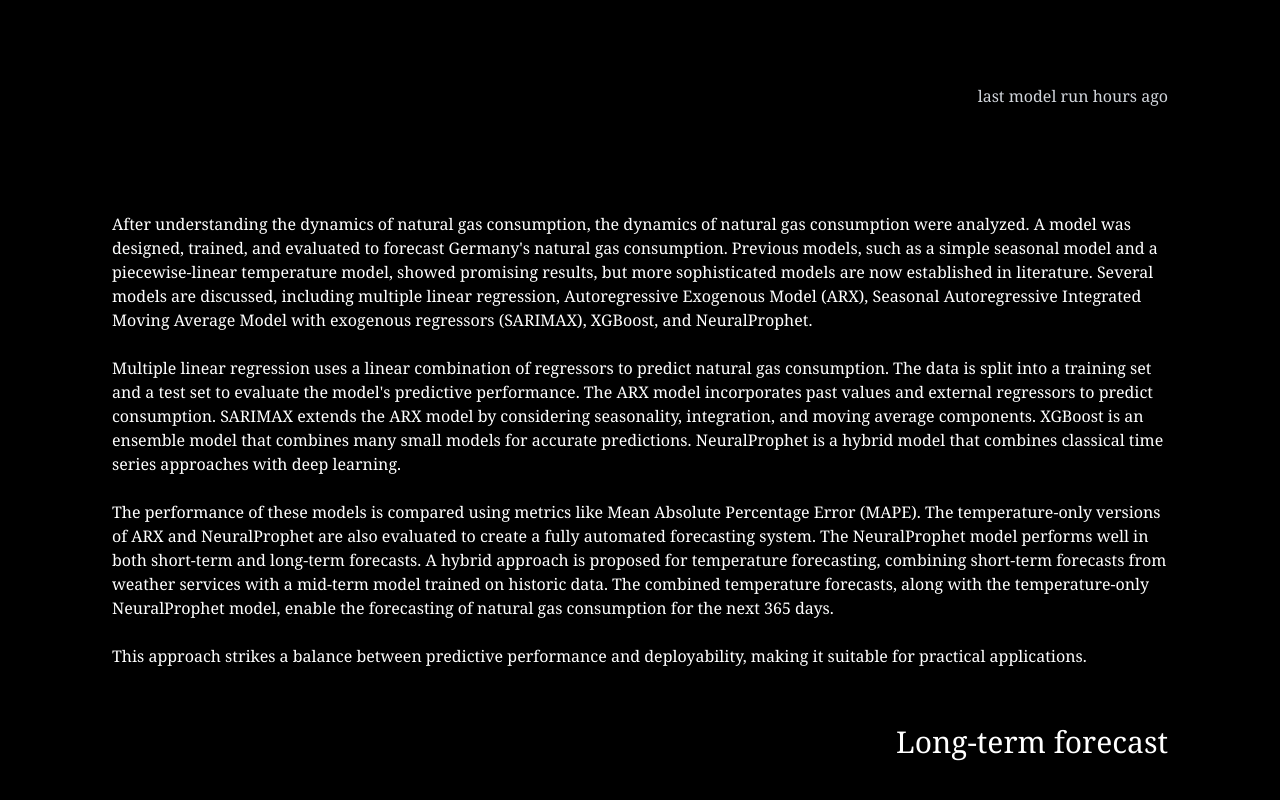
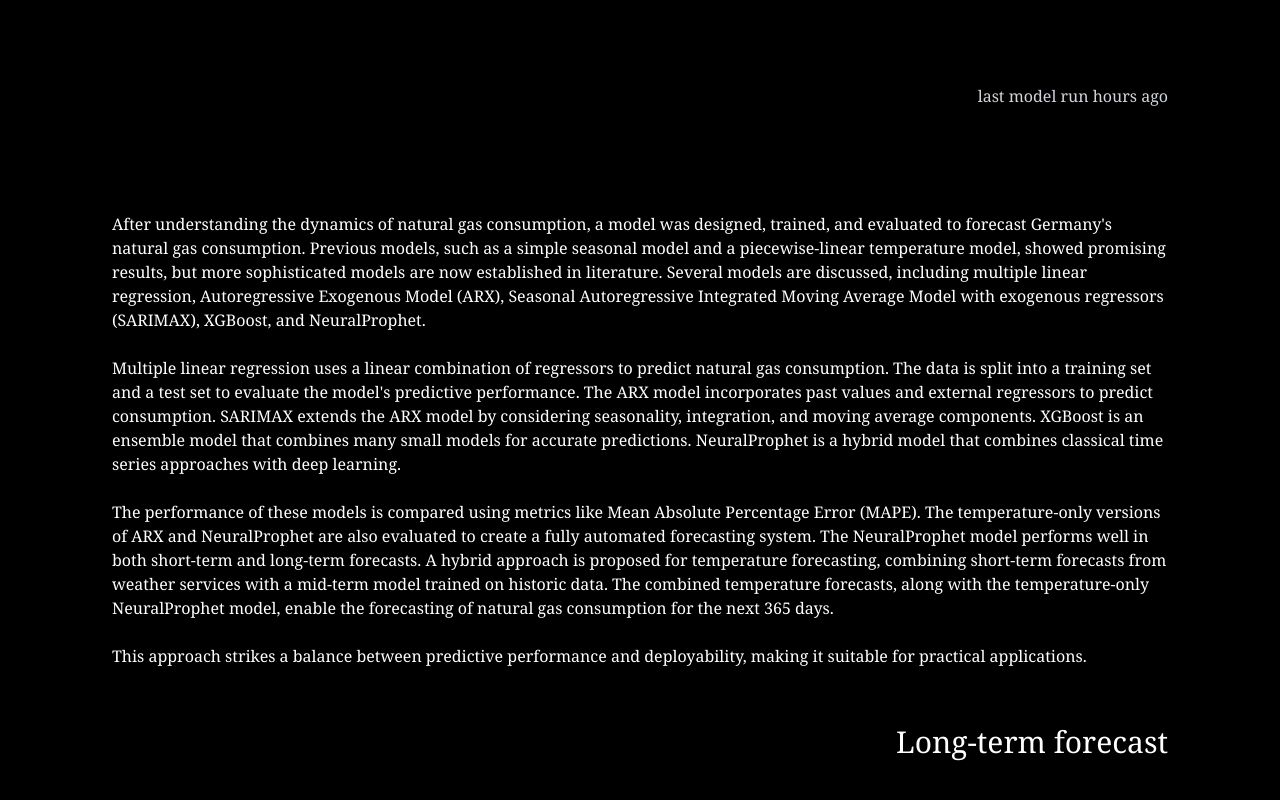
Before and after one commit to f-linus/natural_gas_consumption_modelling_frontend, a Next.js app: page / in a window 1280 px wide. Shown: the part 3824-4624 px from the top of the page. Built offline with nearby package versions, Linux system fonts and the light colour scheme; no server answers.

Commit message:
Fix typo

```diff
--- a/components/NaturalGasConsumptionModelling.tsx
+++ b/components/NaturalGasConsumptionModelling.tsx
@@ -119,7 +119,7 @@ export const NaturalGasConsumptionModelling = () => {
 
       <p>
         {
-          "After understanding the dynamics of natural gas consumption, the dynamics of natural gas consumption were analyzed. A model was designed, trained, and evaluated to forecast Germany's natural gas consumption. Previous models, such as a simple seasonal model and a piecewise-linear temperature model, showed promising results, but more sophisticated models are now established in literature. Several models are discussed, including multiple linear regression, Autoregressive Exogenous Model (ARX), Seasonal Autoregressive Integrated Moving Average Model with exogenous regressors (SARIMAX), XGBoost, and NeuralProphet."
+          "After understanding the dynamics of natural gas consumption, a model was designed, trained, and evaluated to forecast Germany's natural gas consumption. Previous models, such as a simple seasonal model and a piecewise-linear temperature model, showed promising results, but more sophisticated models are now established in literature. Several models are discussed, including multiple linear regression, Autoregressive Exogenous Model (ARX), Seasonal Autoregressive Integrated Moving Average Model with exogenous regressors (SARIMAX), XGBoost, and NeuralProphet."
         }
       </p>
       <br />
```
